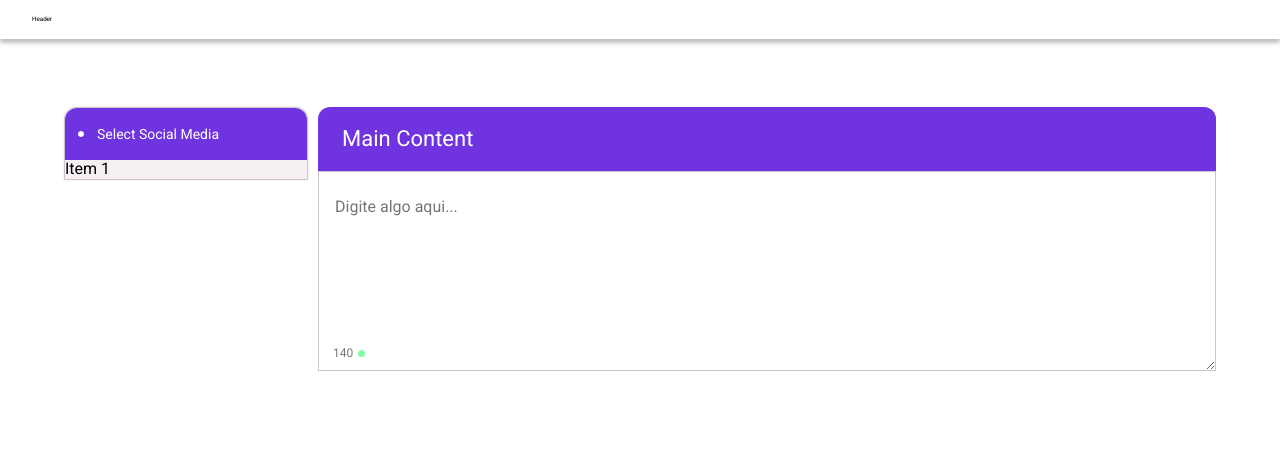
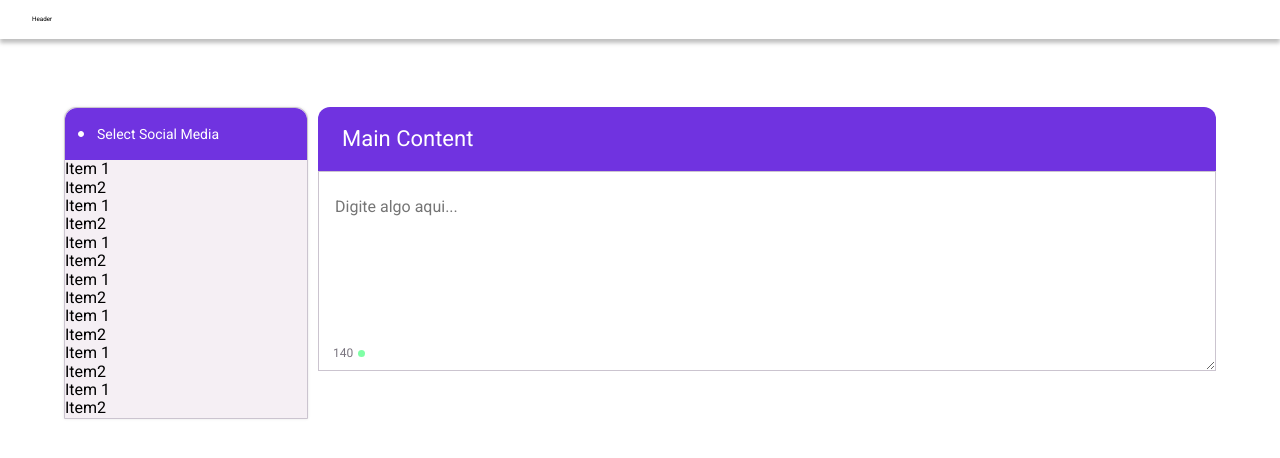
Before and after one commit to devhatt/octopost, a React (Create React App) app: page / in a window 1280 px wide. Shown: the top 458 px of the page. Built offline with nearby package versions, Linux system fonts and the light colour scheme; the HTML template or start-up script is replaced by a standard one.

Commit message:
feat: add scrollbar for sidebar container
feat #32

```diff
--- a/src/pages/home/components/Sidebar/Sidebar.module.scss
+++ b/src/pages/home/components/Sidebar/Sidebar.module.scss
@@ -33,4 +33,22 @@
       width: 2.4rem;
     }
   }
+
+  .itemsContainer {
+    max-height: 50rem;
+    overflow-y: auto;
+
+    &::-webkit-scrollbar {
+      width: 0.4rem;
+
+      border: 0;
+
+      background: none;
+    }
+
+    &::-webkit-scrollbar-thumb {
+      background: $secondaryGray;
+      border-radius: 8px;
+    }
+  }
 }
--- a/src/pages/home/components/Sidebar/Sidebar.tsx
+++ b/src/pages/home/components/Sidebar/Sidebar.tsx
@@ -9,7 +9,14 @@ function Sidebar() {
         <img src={dotSvg} className={scss.dotSvg} />
         <p>Select Social Media</p>
       </div>
-      Item 1
+      <div className={scss.itemsContainer}>
+        Item 1 <br /> Item2 <br /> Item 1 <br /> Item2 <br />
+        Item 1 <br /> Item2 <br />
+        Item 1 <br /> Item2 <br />
+        Item 1 <br /> Item2 <br />
+        Item 1 <br /> Item2 <br />
+        Item 1 <br /> Item2 <br />
+      </div>
     </aside>
   );
 }
```
